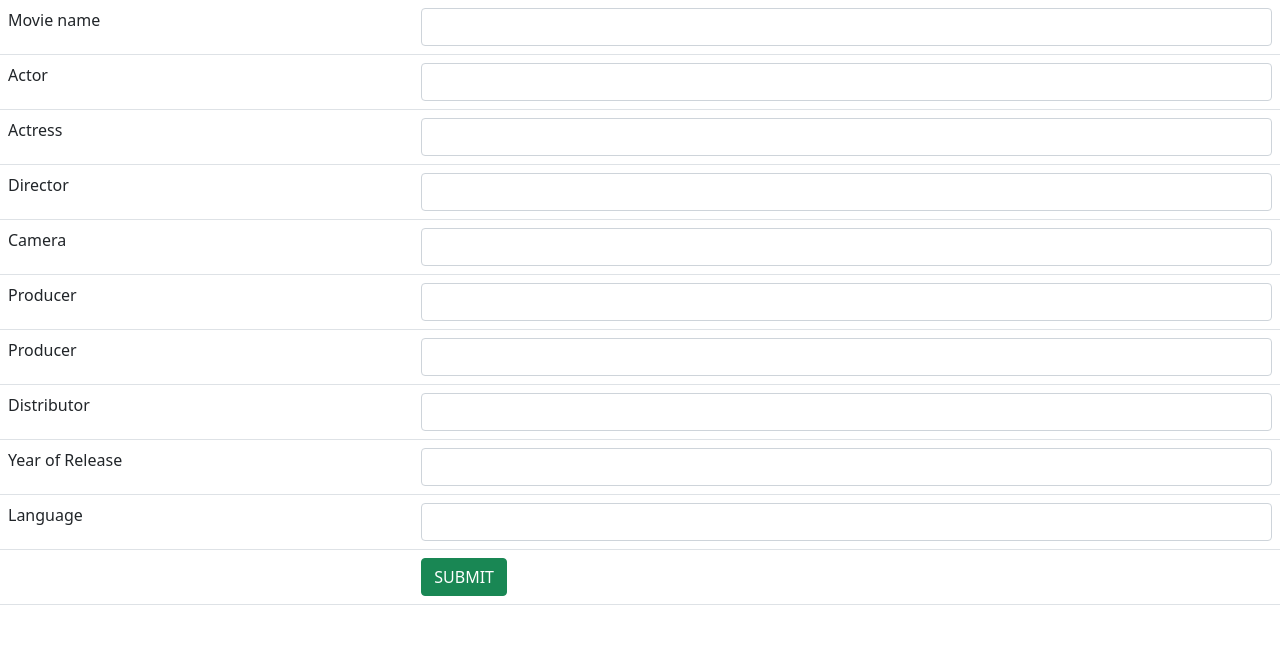
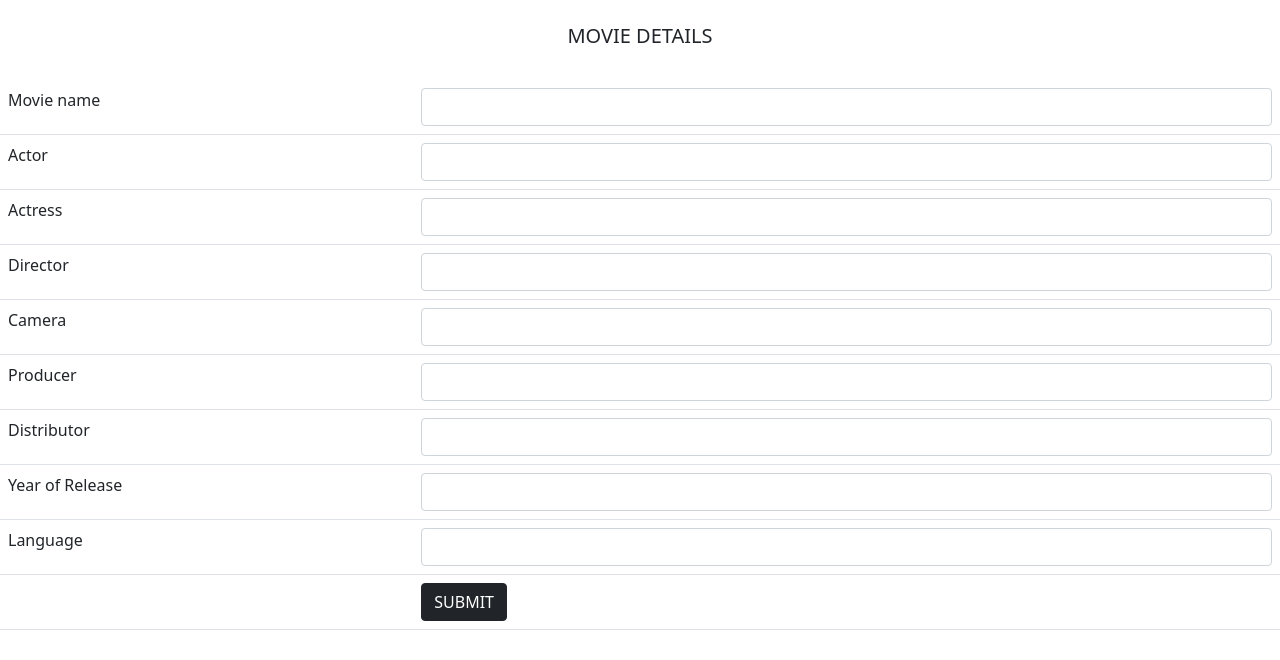
Before and after one commit to Kavya-uday123/Movie, a plain HTML site: page index.html in a window 1280 px wide. Drawn offline with nearby package versions, Linux system fonts and the light colour scheme.

```diff
--- a/index.html
+++ b/index.html
@@ -10,6 +10,9 @@
 
 </head>
 <body>
+    <br>
+    <h5><center>MOVIE DETAILS</center></h5>
+    <br>
     <table class="table">
     <tr>
         <td>Movie name</td>
@@ -36,10 +39,6 @@
         <td><input type="text" class="form-control"></td>
     </tr>
     <tr>
-        <td>Producer</td>
-        <td><input type="text" class="form-control"></td>
-    </tr>
-    <tr>
         <td>Distributor</td>
         <td><input type="text" class="form-control"></td>
     </tr>
@@ -53,7 +52,7 @@
     </tr>
     <tr>
         <td></td>
-        <td><button class="btn btn-success">SUBMIT</button></td>
+        <td><button class="btn btn-dark">SUBMIT</button></td>
     </tr>
 </table>
 </body>
```
